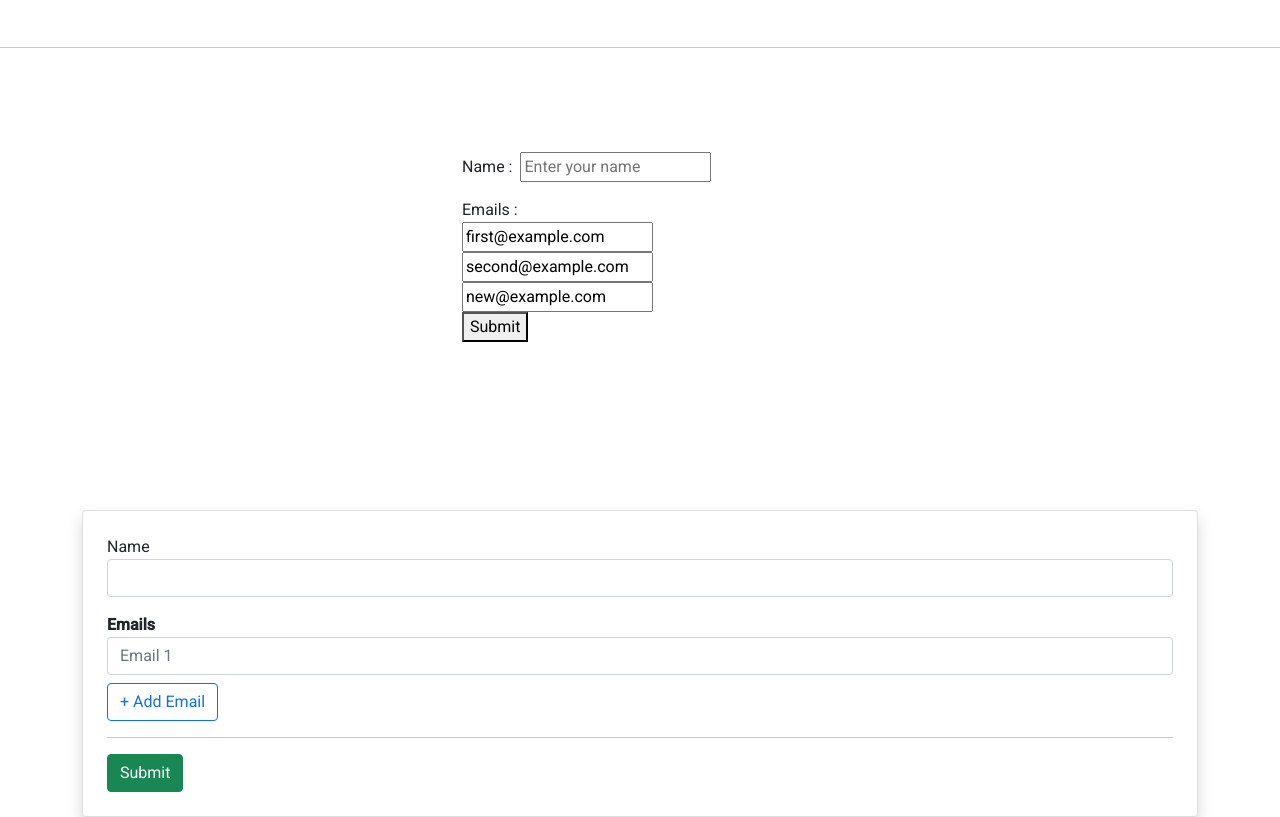
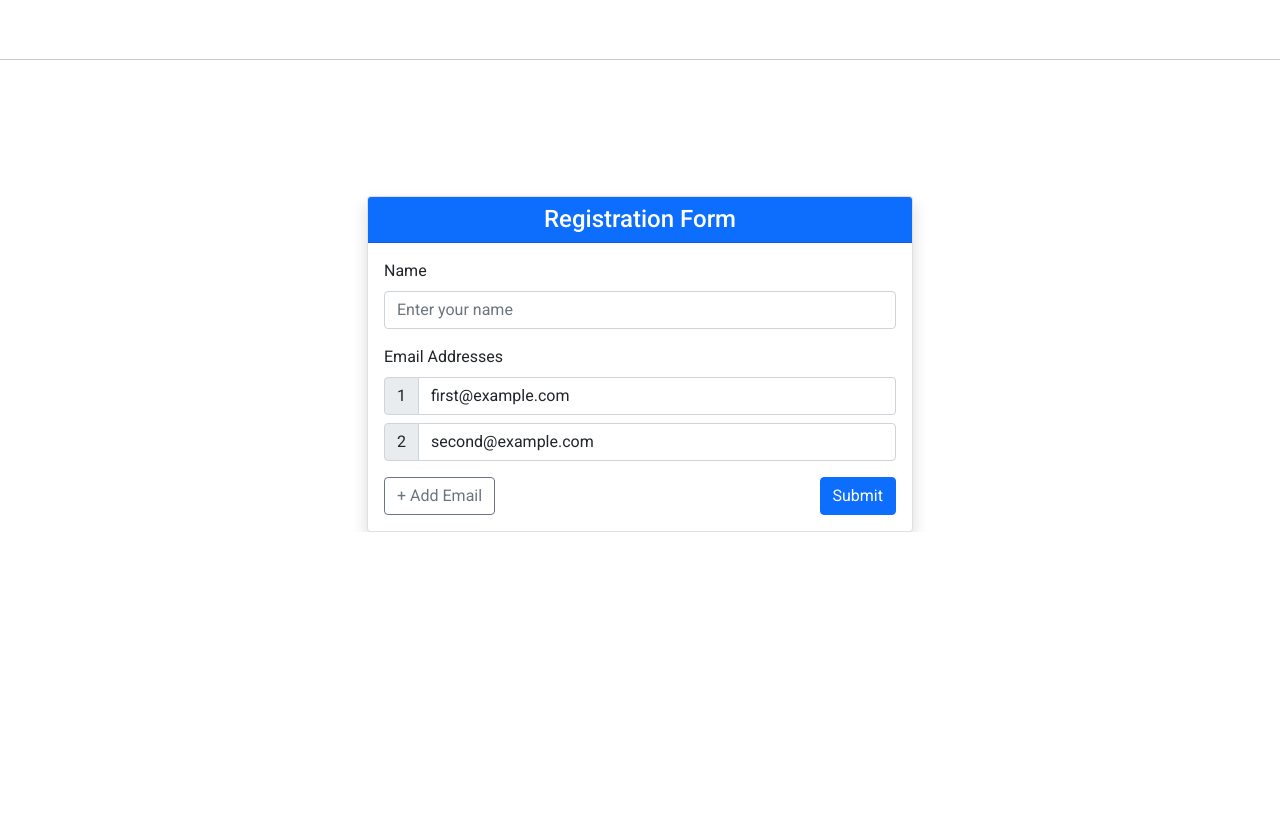
Before and after one commit to Codefirst-Batch-10/angular_B10, an Angular app: page /reactive in a window 1280 px wide. Shown: the part 1800-2617 px from the top of the page. After the commit the page ends 2332 px from the top, so only its background shows below. Built offline with nearby package versions, Linux system fonts and the light colour scheme.

Commit message:
dynamic forms :- formGroup , formArray and FormControl

```diff
--- a/src/app/app.routes.ts
+++ b/src/app/app.routes.ts
@@ -15,6 +15,9 @@ export const routes: Routes = [
     {
         path:'dataBinding',
         component:DataBindingComponent
+    },
+    {
+        path:'', loadComponent:()=> import('../components/dyanamic-form/dyanamic-form.component').then(m=>m.DyanamicFormComponent)
     },
     {
         path:'defaultdDirective',
--- a/src/components/dyanamic-form/dyanamic-form.component.html
+++ b/src/components/dyanamic-form/dyanamic-form.component.html
@@ -1,38 +1,53 @@
-<div class="container mt-4">
-  <div class="card shadow p-4">
-    <form [formGroup]="userForm" (ngSubmit)="onSubmit()">
 
-      <div class="mb-3">
-        <label>Name</label>
-        <input type="text" class="form-control" formControlName="name">
+<div class="container mt-5">
+    <div class="row justify-content-center">
+        <div class="col-lg-6 col-md-8 col-12">
+
+            <div class="card shadow">
+                <div class="card-header text-center bg-primary text-white">
+                    <h4 class="mb-0">Registration Form</h4>
                 </div>
 
-      <div formArrayName="emails">
-        <label class="fw-bold">Emails</label>
+                <div class="card-body">
+                    <form [formGroup]="registrationForm" (ngSubmit)="onSub()">
 
-        <div
-          class="input-group mb-2"
-          *ngFor="let email of emails.controls; let i = index">
+                        <!-- Name -->
+                        <div class="mb-3">
+                            <label class="form-label">Name</label>
+                            <input type="text" class="form-control" formControlName="name"
+                                placeholder="Enter your name">
+                        </div>
 
-          <input
-            type="email"
-            class="form-control"
-            [formControlName]="i"
-            placeholder="Email {{ i + 1 }}">
+                        <!-- Emails -->
+                        <div formArrayName="emails" class="mb-3">
+                            <label class="form-label">Email Addresses</label>
 
+                            <div class="input-group mb-2" *ngFor="let email of emails.controls; let i = index">
+
+                                <span class="input-group-text">
+                                    {{ i + 1 }}
+                                </span>
+
+                                <input type="email" class="form-control" [formControlName]="i"
+                                    placeholder="Enter email">
                             </div>
                         </div>
 
-      <button type="button" class="btn btn-outline-primary" (click)="addEmail()">
+                        <!-- Buttons -->
+                        <div class="d-flex justify-content-between">
+                            <button type="button" class="btn btn-outline-secondary" (click)="addEmail()">
                                 + Add Email
                             </button>
 
-      <hr>
-
-      <button type="submit" class="btn btn-success">
+                            <button type="submit" class="btn btn-primary">
                                 Submit
                             </button>
+                        </div>
 
                     </form>
                 </div>
             </div>
+
+        </div>
+    </div>
+</div>
--- a/src/components/dyanamic-form/dyanamic-form.component.ts
+++ b/src/components/dyanamic-form/dyanamic-form.component.ts
@@ -1,6 +1,7 @@
 import { NgFor, NgIf } from '@angular/common';
 import { Component, NgModule } from '@angular/core';
 import { FormGroup,FormBuilder,FormArray,FormControl, Validators, FormControlName, ReactiveFormsModule } from '@angular/forms';
+
 
 @Component({
   selector: 'app-dyanamic-form',
@@ -10,33 +11,23 @@ import { FormGroup,FormBuilder,FormArray,FormControl, Validators, FormControlNam
 })
 export class DyanamicFormComponent {
 
-  userForm: FormGroup;
+  registrationForm = new FormGroup({
+    name: new FormControl(''),
+    emails: new FormArray([
+      new FormControl('first@example.com'),
+      new FormControl('second@example.com')
+    ])
+  });
 
-  constructor(private fb: FormBuilder) {
-    this.userForm = new FormGroup({
-      name: new FormControl(''),
-      emails: new FormArray([
-        this.createEmail()
-      ])
-    });
+  get emails(): FormArray {
+    return this.registrationForm.get('emails') as FormArray;
   }
 
-  // Create email control
-  createEmail() {
-    return this.fb.control('', [Validators.required, Validators.email]);
+  addEmail() {
+    this.emails.push(new FormControl(''));
   }
 
-  // Getter (IMPORTANT)
-  get emails(): FormArray {
-    return this.userForm.get('emails') as FormArray;
-  }
-
-  // Add email
-  addEmail() {
-    this.emails.push(this.createEmail());
-  }
-
-  onSubmit() {
-    console.log(this.userForm.value);
+  onSub() {
+    console.log(this.registrationForm.value);
   }
 }
--- a/src/components/reactive-form/reactive-form.component.html
+++ b/src/components/reactive-form/reactive-form.component.html
@@ -191,10 +191,20 @@
 
             <!-- GENDER -->
             <div class="mb-4">
-              <label class="form-label d-block">Gender</label>
-              <mat-slide-toggle class="me-3">Male</mat-slide-toggle>
-              <mat-slide-toggle class="me-3">Female</mat-slide-toggle>
-              <mat-slide-toggle>Other</mat-slide-toggle>
+              <mat-form-field appearance="outline" class="w-100">
+  <mat-label>Gender</mat-label>
+
+  <mat-select>
+    <mat-option value="" disabled selected>
+      Select your gender
+    </mat-option>
+
+    <mat-option value="male">Male</mat-option>
+    <mat-option value="female">Female</mat-option>
+    <mat-option value="other">Other</mat-option>
+  </mat-select>
+</mat-form-field>
+
             </div>
 
             <!-- ADDRESS -->
@@ -281,35 +291,6 @@
 
 
 
-<div class="container">
-  <div class="row">
-    <div class="col-4"></div>
 
-    <div class="col-4">
-      <form [formGroup]="registrationForm" (ngSubmit)="onSub()" >
-
-        <label>Name : </label>
-        <input type="text" formControlName="name" placeholder="Enter your name" class="ms-2 my-3"><br>
-
-        <div formArrayName="emails">
-            <label for="">Emails : </label>
-          <div *ngFor="let email of registrationForm.get('emails').controls; let i = index">
-            <input
-              type="email"
-              [formControlName]="i"
-              placeholder="Email {{ i + 1 }}">
-          </div>
-        </div>
-
-        <button type="submit">Submit</button>
-
-      </form>
-    </div>
-
-    <div class="col-4"></div>
-  </div>
-</div>
-
-<br><br><br><br><br><br>
 
 <app-dyanamic-form></app-dyanamic-form>
--- a/src/components/reactive-form/reactive-form.component.ts
+++ b/src/components/reactive-form/reactive-form.component.ts
@@ -1,6 +1,6 @@
 import { FormBuilder, ReactiveFormsModule, Validators, FormControlName, FormArray, FormGroup, FormControl } from '@angular/forms';
 import { ChangeDetectionStrategy, Component, NgModule } from '@angular/core';
-import { provideNativeDateAdapter } from '@angular/material/core';
+import { provideNativeDateAdapter, MatOption } from '@angular/material/core';
 import { MatDatepickerModule } from '@angular/material/datepicker';
 import { MatFormFieldModule } from '@angular/material/form-field';
 import { MatIconModule } from '@angular/material/icon';
@@ -10,12 +10,13 @@ import {MatSlideToggleModule} from '@angular/material/slide-toggle';
 import { NgForOf } from "../../../node_modules/@angular/common/common_module.d-NEF7UaHr";
 import { NgFor } from '@angular/common';
 import { DyanamicFormComponent } from "../dyanamic-form/dyanamic-form.component";
+import { MatSelect } from "@angular/material/select";
 
 
 @Component({
   selector: 'app-reactive-form',
   standalone:true,
-  imports: [MatFormFieldModule, MatInputModule, MatDatepickerModule, MatIconModule, ReactiveFormsModule, MatSliderModule, MatSlideToggleModule, NgFor,DyanamicFormComponent],
+  imports: [MatFormFieldModule, MatInputModule, MatDatepickerModule, MatIconModule, ReactiveFormsModule, MatSliderModule, MatSlideToggleModule, DyanamicFormComponent, MatOption, MatSelect],
   providers: [provideNativeDateAdapter()],
   templateUrl: './reactive-form.component.html',
   styleUrl: './reactive-form.component.css',
```
Lines whose indentation alone changed are shown as unchanged.
